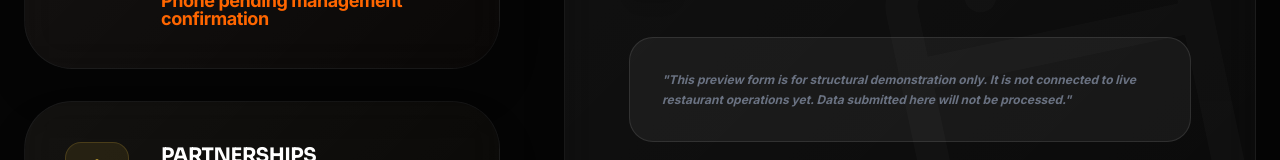
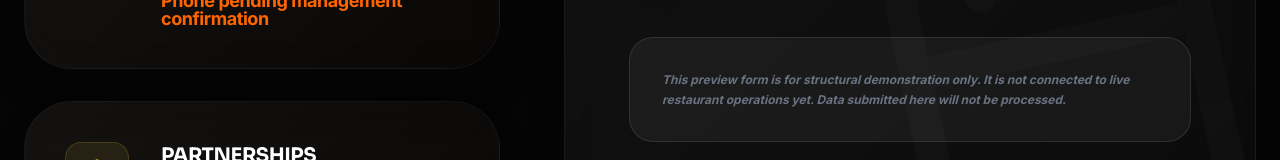
Before and after one commit to olabodesamuel0920-max/chikini-monie, a Next.js app: page /contact in a window 1280 px wide. Shown: the part 769-929 px from the top of the page. Built offline with nearby package versions, Linux system fonts and the light colour scheme.

Commit message:
Fix contact route legacy content

```diff
--- a/src/app/contact/page.tsx
+++ b/src/app/contact/page.tsx
@@ -94,7 +94,7 @@ export default function ContactPage() {
 
                 <div className="bg-white/5 border border-white/10 p-8 rounded-3xl mb-12">
                   <p className="text-xs text-gray-500 font-bold leading-relaxed italic">
-                    "This preview form is for structural demonstration only. It is not connected to live restaurant operations yet. Data submitted here will not be processed."
+                    This preview form is for structural demonstration only. It is not connected to live restaurant operations yet. Data submitted here will not be processed.
                   </p>
                 </div>
 
```
